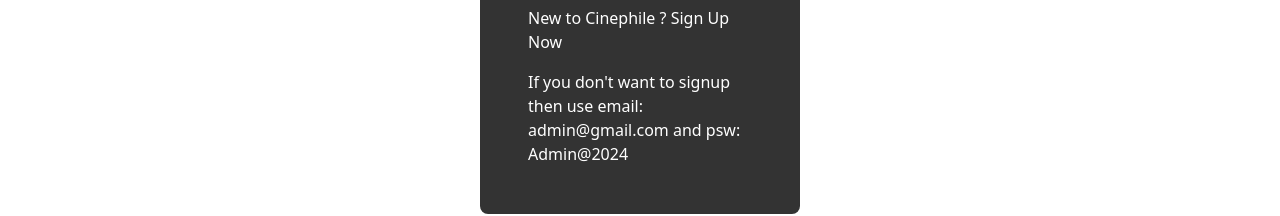
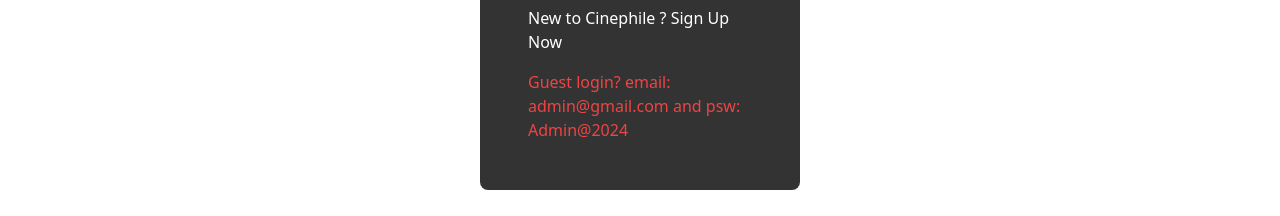
Before and after one commit to Shalinishalu23/netflix-gpt, a React (Create React App) app: page / in a window 1280 px wide. Shown: the part 566-782 px from the top of the page. Built offline with nearby package versions, Linux system fonts and the light colour scheme; no server answers.

Commit message:
Shalini--Guest login

```diff
--- a/src/components/Login.js
+++ b/src/components/Login.js
@@ -107,9 +107,7 @@ const Login = () => {
                         ? "New to Cinephile ? Sign Up Now"
                         : "Already registered? Sign In Now."}
                 </p>
-                <p> If you don't want to signup then use email: admin@gmail.com and psw: Admin@2024
-
-                </p>
+                <p className="text-red-500"> Guest login? email: admin@gmail.com and psw: Admin@2024</p>
             </form>
         </div>
     );
```
